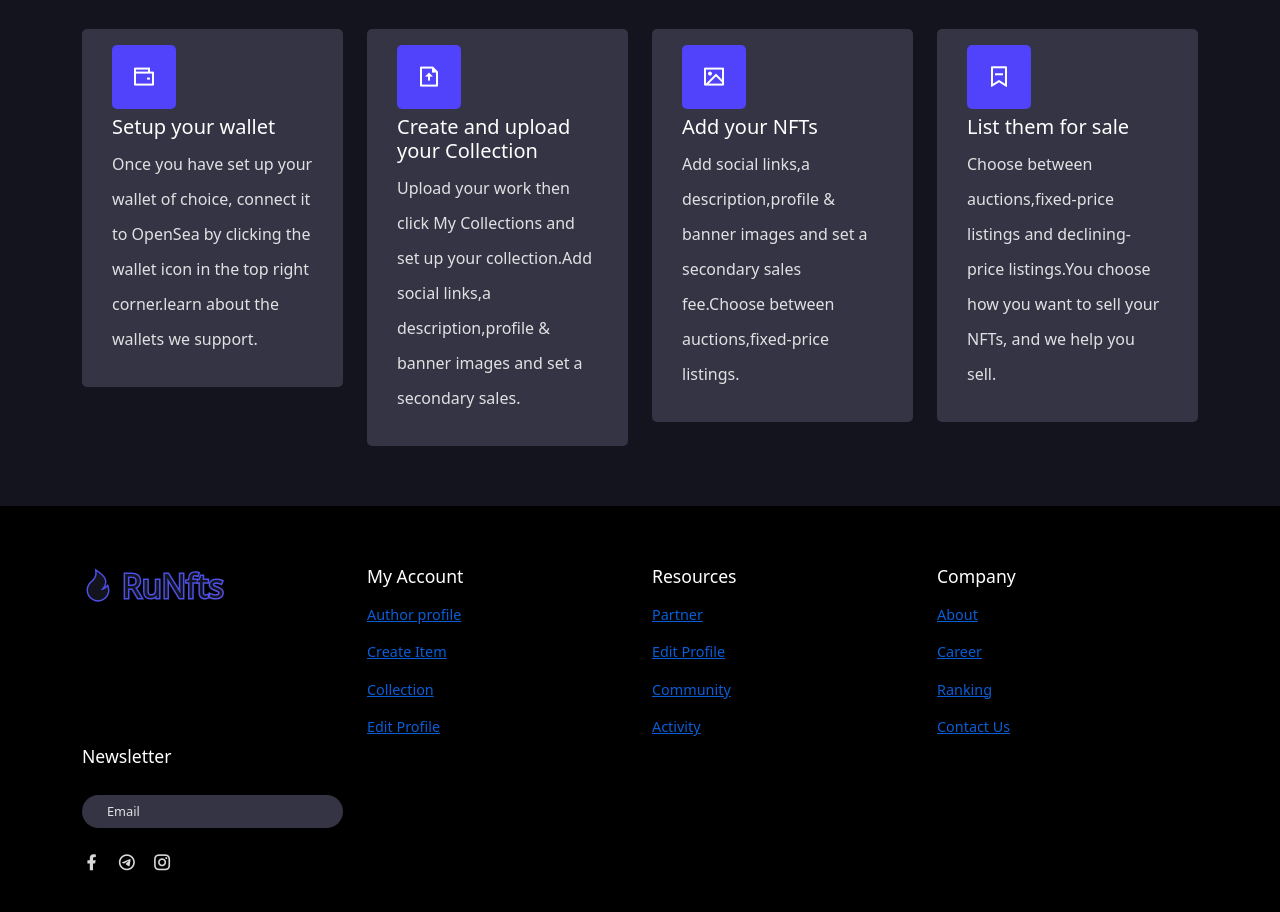
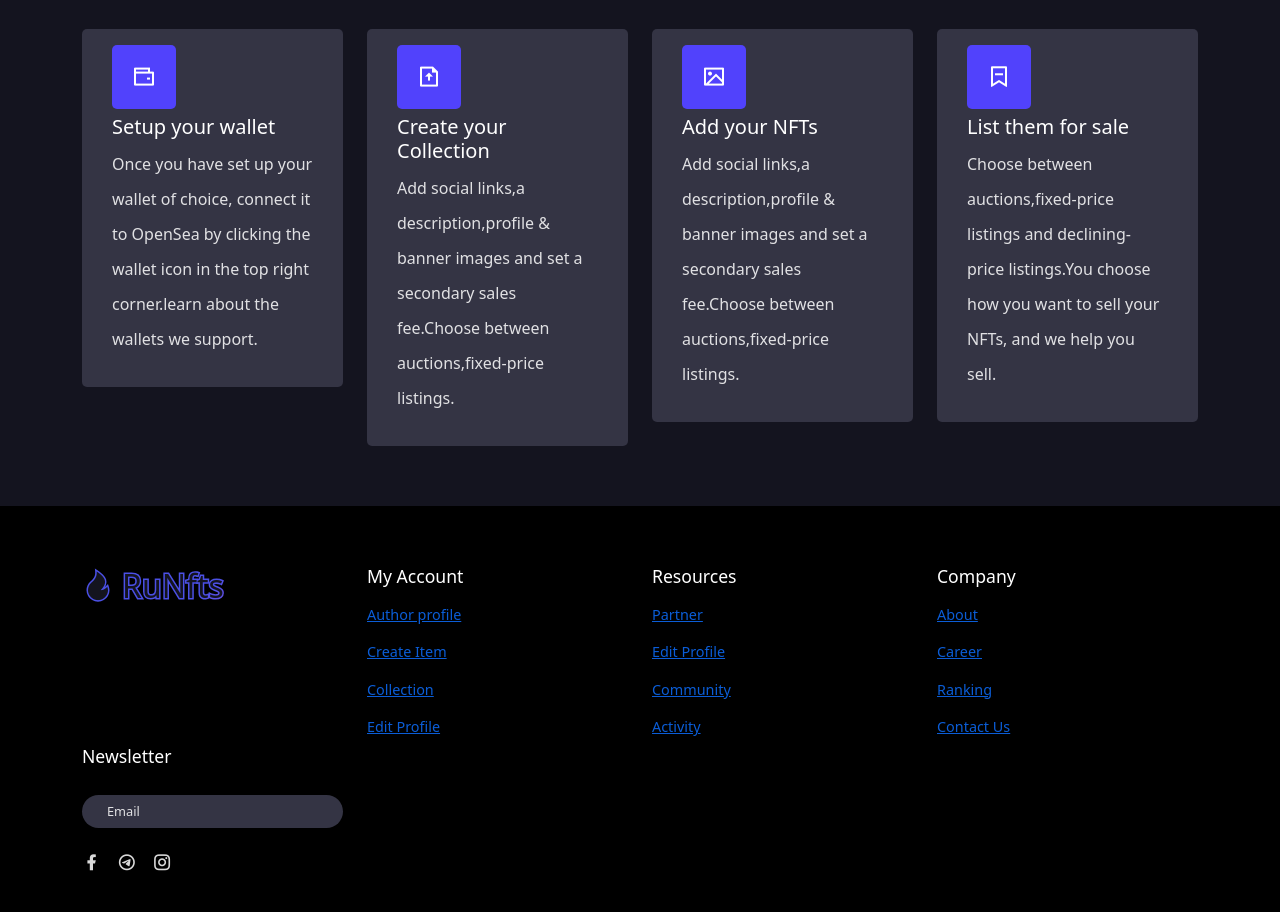
Before and after one commit to rw123-byte/R-nft-marketplace, a React (Create React App) app: page /home in a window 1280 px wide. Shown: the part 1651-2563 px from the top of the page. Built offline with nearby package versions, Linux system fonts and the light colour scheme.

Commit message:
changes made on some files

```diff
--- a/package.json
+++ b/package.json
@@ -17,7 +17,7 @@
   },
   "scripts": {
     "start": "react-scripts start",
-    "build": "react-scripts build",
+    "build": "react-scripts build && echo '/* /index.html  200' | cat >build/_redirects ",
     "test": "react-scripts test",
     "eject": "react-scripts eject"
   },
--- a/src/components/Header/header.css
+++ b/src/components/Header/header.css
@@ -6,6 +6,7 @@
     top:0;
     left: 0;
     z-index: 1111111;
+    background: #14141f !important;
 }
 
 .navigation{
--- a/src/components/ui/CreateNfts/CreateNfts.jsx
+++ b/src/components/ui/CreateNfts/CreateNfts.jsx
@@ -11,8 +11,8 @@ const STEP__DATA = [
     },
 
     {
-        title:'Create and upload your Collection',
-        desc:'Upload your work then click My Collections and set up your collection.Add social links,a description,profile & banner images and set a secondary sales.',
+        title:'Create your Collection',
+        desc:'Add social links,a description,profile & banner images and set a secondary sales fee.Choose between auctions,fixed-price listings.',
         icon:'ri-file-upload-line'
     },
 
--- a/src/pages/Home.jsx
+++ b/src/pages/Home.jsx
@@ -1,5 +1,4 @@
 import React from 'react';
-import { Container } from 'reactstrap';
 import Hero from '../components/ui/Hero';
 import TrendingNfts from '../components/ui/TrendingNfts/TrendingNfts';
 import SellerSection from '../components/ui/SellerSection/SellerSection';
```
Also changed, not shown: 1 other file (tests, documents, lock files or other folders).
